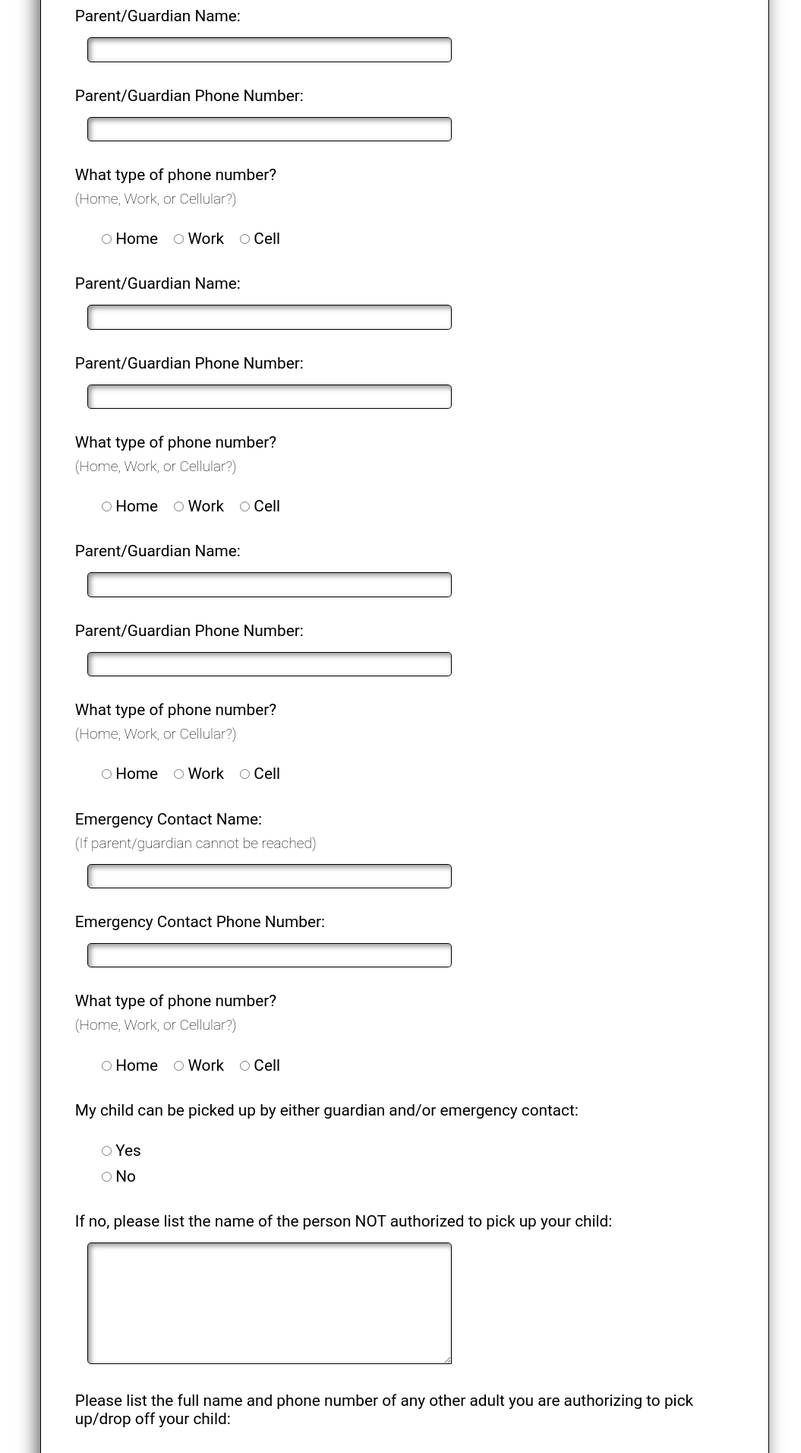
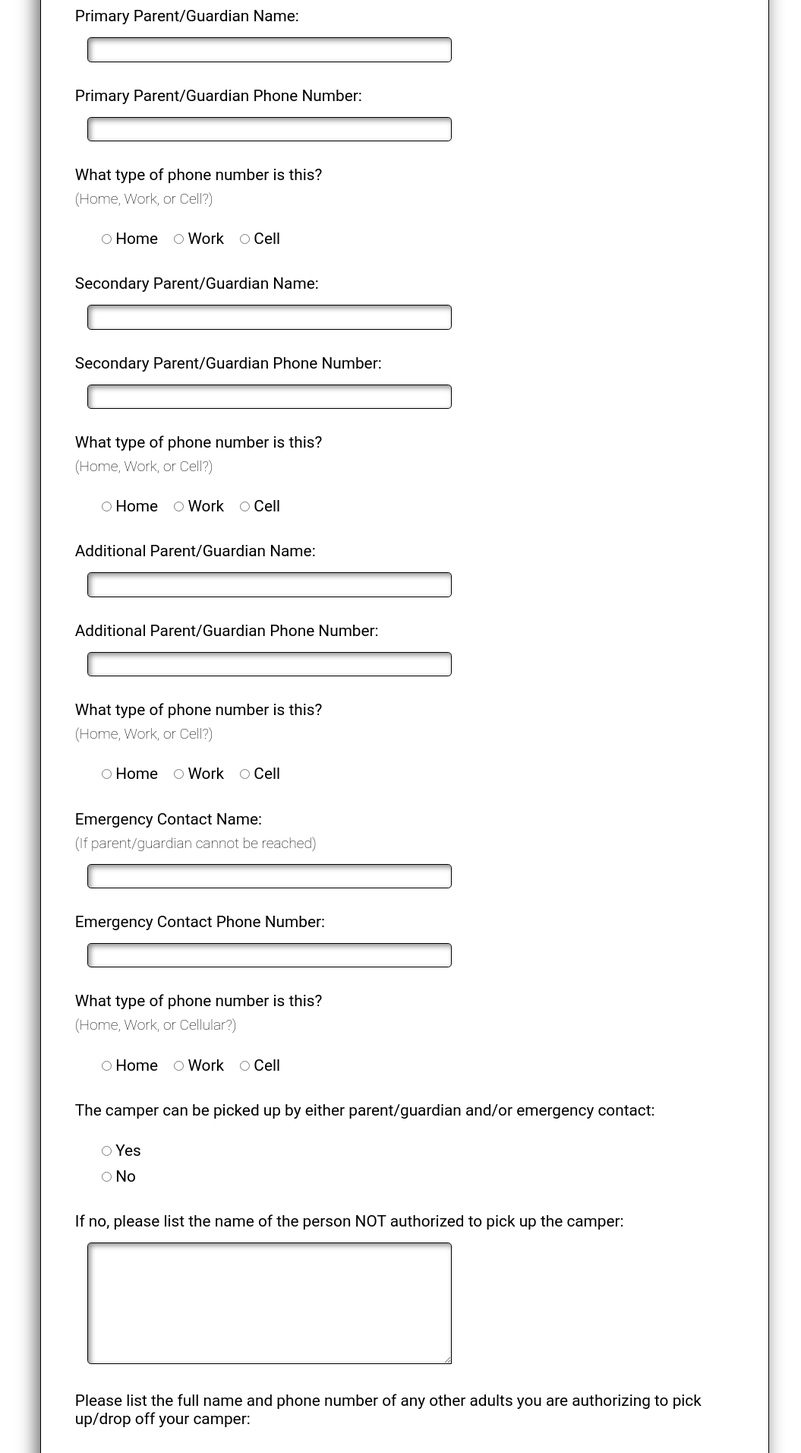
Before and after one commit to Team-Allies/camp-aspyre, a Django app: page /ASPYRE-Medical-Form/ in a window 1280 px wide. Shown: the part 840-2752 px from the top of the page at 76% size, without its empty margins (107-1162 px from the left). Run offline with Django 3.2, Linux system fonts and the light colour scheme; a user stored in the database is signed in; tables that the repository leaves empty hold one stand-in row (values such as "Sample post").

Commit message:
fixes multiple choice in medical form, comments out signature fields for parent and camper

```diff
--- a/core/forms.py
+++ b/core/forms.py
@@ -58,6 +58,10 @@ class CamperScholarshipForm(forms.Form):
 
 
 class CamperMedicalForm(forms.Form):
+  # class Meta:
+  #   model = MedicalInformation
+  #   fields = "__all__"
+
 
 #|=====| Section 1 - BASIC CONTACT INFO |=====|#
 
@@ -166,14 +170,14 @@ class CamperMedicalForm(forms.Form):
     ('Nut-free','Nut-free'),
     ('Gluten-free','Gluten-free'),
   )
-  camper_dietary_preference_choices = forms.ChoiceField(choices=DIETARY_PREFERENCE_CHOICES, widget=forms.CheckboxSelectMultiple(attrs={'class':'radio_field_input'}))
+  camper_dietary_preference_choices = forms.MultipleChoiceField(choices=DIETARY_PREFERENCE_CHOICES, widget=forms.CheckboxSelectMultiple(attrs={'class':'radio_field_input'}))
   does_camper_have_any_food_allergies = forms.CharField(required=True, widget=forms.Textarea(attrs={'class':'textarea_field_input'}))
   does_camper_have_any_drug_other_allergies = forms.CharField(required=True, max_length=255, widget=forms.Textarea(attrs={'class':'textarea_field_input'}))
 
 #|=====| Section 4 - PHYSICAL HEALTH HISTORY/IMMUNIZATIONS |=====|#
 
   CAMPER_PHYSICAL_HEALTH_HISTORY_CHOICES = (
-    ('Recent Injury , Illness or Infectious Disease', 'Recent Injury , Illness or Infectious Disease'),
+    ('Recent Injury, Illness or Infectious Disease', 'Recent Injury, Illness or Infectious Disease'),
     ('Chronic or Recurring Illness', 'Chronic or Recurring Illness'),
     ('Asthma', 'Asthma'),
     ('Dysmenorrhea', 'Dysmenorrhea'),
@@ -204,7 +208,7 @@ class CamperMedicalForm(forms.Form):
     ('Wearing Medic Alert ID', 'Wearing Medic Alert ID'),
     ('other unlisted medical history', 'other unlisted medical history'),
   )
-  camper_physical_health_history_choices = forms.ChoiceField(choices=CAMPER_PHYSICAL_HEALTH_HISTORY_CHOICES, widget=forms.CheckboxSelectMultiple(attrs={'class':'radio_field_input'}))
+  camper_physical_health_history_choices = forms.MultipleChoiceField(choices=CAMPER_PHYSICAL_HEALTH_HISTORY_CHOICES, widget=forms.CheckboxSelectMultiple(attrs={'class':'radio_field_input'}))
   explain_any_other_unlisted_medical_history = forms.CharField(max_length=255, widget=forms.Textarea(attrs={'class':'textarea_field_input'}))
   provide_explanation_of_any_checked_medical_history_items = forms.CharField(max_length=255, widget=forms.Textarea(attrs={'class':'textarea_field_input'}))
   does_camper_have_any_physical_activities_to_be_limited_or_restricted = forms.CharField(max_length=255, widget=forms.Textarea(attrs={'class':'textarea_field_input'}))
@@ -233,22 +237,22 @@ class CamperMedicalForm(forms.Form):
 #|=====| Section 5 - MENTAL HEALTH HISTORY |=====|#
 
   MENTAL_HEALTH_HISTORY_CHOICES = (
-    ('Any Eating Disorders', 'Any Eating Disorders'),
-    ('Add or Adhd', 'Add or Adhd'),
-    ('Any Audio Visual Hallucinations', 'Any Audio Visual Hallucinations'),
+    ('Eating Disorders', 'Eating Disorders'),
+    ('ADD or ADHD', 'ADD or ADHD'),
+    ('Audio Visual Hallucinations', 'Audio Visual Hallucinations'),
     ('PTSD', 'PTSD'),
     ('Gender Dysphoria', 'Gender Dysphoria'),
-    ('Any Significant Life Event that continues to affect camper', 'Any Significant Life Event that continues to affect camper'),
-    ('Any Sexual Assault or Sexual Violence', 'Any Sexual Assault or Sexual Violence'),
+    ('Significant Life Event that continues to affect camper', 'Significant Life Event that continues to affect camper'),
+    ('Sexual Assault or Sexual Violence', 'Sexual Assault or Sexual Violence'),
     ('Depression', 'Depression'),
     ('Obsessive Compulsive Disorder', 'Obsessive Compulsive Disorder'),
-    ('Any Panic Attacks', 'Any Panic Attacks'),
+    ('Panic Attacks', 'Panic Attacks'),
     ('Anxiety', 'Anxiety'),
-    ('Any Mental or Verbal Abuse', 'Any Mental or Verbal Abuse'),
-    ('Any Physical Abuse', 'Any Physical Abuse'),
-    ('Any Trouble Sleeping or Sleep Disorders', 'Any Trouble Sleeping or Sleep Disorders'),
+    ('Mental or Verbal Abuse', 'Mental or Verbal Abuse'),
+    ('Physical Abuse', 'Physical Abuse'),
+    ('Trouble Sleeping or Sleep Disorders', 'Trouble Sleeping or Sleep Disorders'),
   )
-  camper_mental_health_history_choices = forms.ChoiceField(choices=MENTAL_HEALTH_HISTORY_CHOICES, widget=forms.CheckboxSelectMultiple(attrs={'class':'radio_field_input'}))
+  camper_mental_health_history_choices = forms.MultipleChoiceField(choices=MENTAL_HEALTH_HISTORY_CHOICES, widget=forms.CheckboxSelectMultiple(attrs={'class':'radio_field_input'}))
   any_other_unlisted_mental_illnesses = forms.CharField(max_length=255, widget=forms.Textarea(attrs={'class':'textarea_field_input'}))
   provide_explanation_for_any_checked_mental_illness_items = forms.CharField(max_length=255, widget=forms.Textarea(attrs={'class':'textarea_field_input'}))
   does_camper_have_any_triggers_to_be_aware_of = forms.CharField(max_length=255, widget=forms.Textarea(attrs={'class':'text_field_input'}))
@@ -267,7 +271,7 @@ class CamperMedicalForm(forms.Form):
     ('I consent for all of the above', 'I consent for all of the above'),
     ('I do not want any over the counter medications to be given', 'I do not want any over the counter medications to be given'),
   )
-  guardian_authorized_over_counter_medications_choices = forms.ChoiceField(choices=AUTHORIZED_OVER_COUNTER_MEDICATIONS_CHOICES, widget=forms.CheckboxSelectMultiple(attrs={'class':'radio_field_input'}))
+  guardian_authorized_over_counter_medications_choices = forms.MultipleChoiceField(choices=AUTHORIZED_OVER_COUNTER_MEDICATIONS_CHOICES, widget=forms.CheckboxSelectMultiple(attrs={'class':'radio_field_input'}))
 
   guardian_consent_to_give_over_the_counter_medications = forms.BooleanField(required=True, widget=forms.CheckboxInput(attrs={'class':'boolean_field_input'}))
 
--- a/core/templates/core/camper_medical_form.html
+++ b/core/templates/core/camper_medical_form.html
@@ -8,8 +8,8 @@
     <form class="camper_form">
         {% csrf_token %}
         <div class="camper_form_title_container">
-            <h1>A Safer Place for Youth to Reach for Excellence</h1>
-            <h2>{{ camp.start_date.year }} Leadership Camp Confirmation Packet</h2>
+            <h1>Camp ASPYRE</h1>
+            <h2>{{ camp.start_date.year }} Medical Information Packet</h2>
         </div>
         <ol class="table_of_contents">
             <li><a href="#section1">BASIC CONTACT INFO</a></li>
@@ -43,46 +43,46 @@
             </div>
             <div class="section_content">
                 <div class="text_field">
-                    <h5 class="field_title">Parent/Guardian Name:</h5>
+                    <h5 class="field_title">Primary Parent/Guardian Name:</h5>
                     {{ form.first_guardian_name }}
                 </div>
                 <div class="text_field">
-                    <h5 class="field_title">Parent/Guardian Phone Number:</h5>
+                    <h5 class="field_title">Primary Parent/Guardian Phone Number:</h5>
                     {{ form.first_guardian_phone_number }}
                 </div>
                 <div class="text_field">
-                    <h5 class="field_title">What type of phone number?</h5>
-                    <p class="hint_text">(Home, Work, or Cellular?)</p>
+                    <h5 class="field_title">What type of phone number is this?</h5>
+                    <p class="hint_text">(Home, Work, or Cell?)</p>
                     <ul class="horizontal">
                         <li>{{ form.first_guardian_home_work_or_cell }}</li>
                     </ul>
                 </div>
                 <div class="text_field">
-                    <h5 class="field_title">Parent/Guardian Name:</h5>
+                    <h5 class="field_title">Secondary Parent/Guardian Name:</h5>
                     {{ form.second_guardian_name }}
                 </div>
                 <div class="text_field">
-                    <h5 class="field_title">Parent/Guardian Phone Number:</h5>
+                    <h5 class="field_title">Secondary Parent/Guardian Phone Number:</h5>
                     {{form.second_guardian_phone_number }}
                 </div>
                 <div class="text_field">
-                    <h5 class="field_title">What type of phone number?</h5>
-                    <p class="hint_text">(Home, Work, or Cellular?)</p>
+                    <h5 class="field_title">What type of phone number is this?</h5>
+                    <p class="hint_text">(Home, Work, or Cell?)</p>
                     <ul class="horizontal">
                         <li>{{ form.second_guardian_home_work_or_cell }}</li>
                     </ul>
                 </div>
                 <div class="text_field">
-                    <h5 class="field_title">Parent/Guardian Name:</h5>
+                    <h5 class="field_title">Additional Parent/Guardian Name:</h5>
                     {{ form.third_guardian_name }}
                 </div>
                 <div class="text_field">
-                    <h5 class="field_title">Parent/Guardian Phone Number:</h5>
+                    <h5 class="field_title">Additional Parent/Guardian Phone Number:</h5>
                     {{ form.third_guardian_phone_number }}
                 </div>
                 <div class="text_field">
-                    <h5 class="field_title">What type of phone number?</h5>
-                    <p class="hint_text">(Home, Work, or Cellular?)</p>
+                    <h5 class="field_title">What type of phone number is this?</h5>
+                    <p class="hint_text">(Home, Work, or Cell?)</p>
                     <ul class="horizontal">
                         <li>{{ form.third_guardian_home_work_or_cell }}</li>
                     </ul>
@@ -97,37 +97,37 @@
                     {{ form.emergency_contact_phone_number }}
                 </div>
                 <div class="text_field">
-                    <h5 class="field_title">What type of phone number?</h5>
+                    <h5 class="field_title">What type of phone number is this?</h5>
                     <p class="hint_text">(Home, Work, or Cellular?)</p>
                     <ul class="horizontal">
                         <li>{{ form.emergency_home_work_cell }}</li>
                     </ul>
                 </div>
                 <div class="text_field">
-                    <h5 class="field_title">My child can be picked up by either guardian and/or emergency contact:</h5>
+                    <h5 class="field_title">The camper can be picked up by either parent/guardian and/or emergency contact:</h5>
                     {{ form.can_camper_be_picked_up_by_guardian_or_emergency_contact }}
                 </div>
                 <div class="text_field">
-                    <h5 class="field_title">If no, please list the name of the person NOT authorized to pick up your child:</h5>
+                    <h5 class="field_title">If no, please list the name of the person NOT authorized to pick up the camper:</h5>
                     {{ form.any_unauthorized_persons_that_can_pick_up_camper }}
                 </div>
                 <div class="text_field">
-                    <h5 class="field_title">Please list the full name and phone number of any other adult you are authorizing to pick up/drop off your child:</h5>
+                    <h5 class="field_title">Please list the full name and phone number of any other adults you are authorizing to pick up/drop off your camper:</h5>
                 </div>
                 <div class="text_field">
-                    <h5 class="field_title">Authorized Persons Full Name:</h5>
+                    <h5 class="field_title">Authorized Person's Full Name:</h5>
                     {{ form.first_authorized_persons_name }}
                 </div>
                 <div class="text_field">
-                    <h5 class="field_title">Authorized Persons Phone Number:</h5>
+                    <h5 class="field_title">Authorized Person's Phone Number:</h5>
                     {{ form.first_authorized_persons_phone }}
                 </div>
                 <div class="text_field">
-                    <h5 class="field_title">Authorized Persons Full Name:</h5>
+                    <h5 class="field_title">Secondary Authorized Person's Full Name:</h5>
                     {{ form.second_authorized_persons_name }}
                 </div>
                 <div class="text_field">
-                    <h5 class="field_title">Authorized Persons Phone Number:</h5>
+                    <h5 class="field_title">Secondary Authorized Person's Phone Number:</h5>
                     {{ form.second_authorized_persons_phone }}
                 </div>
                 <div class="text_field">
@@ -139,7 +139,7 @@
                     {{ form.family_physician_NP_PA_phone_number }}
                 </div>
                 <div class="text_field">
-                    <h5 class="field_title">Youth’s Mental Healthcare Provider Name:</h5>
+                    <h5 class="field_title">Camper’s Mental Healthcare Provider Name:</h5>
                     {{ form.mental_healthcare_provider_name }}
                 </div>
                 <div class="text_field">
@@ -158,11 +158,12 @@
             </div>
             <div class="section_content">
                 <div class="text_field">
-                    <h5 class="field_title">Will the youth be taking medications while at camp?</h5>
+                    <h5 class="field_title">Will the camper be taking medications while at camp?</h5>
                     {{ form.will_camper_take_medication_while_at_camp }}
                 </div>
                 <div class="text_field">
-                <p class="hint_text">Please list all (prescription and non-prescription) medications or provide a copy of the youth’s medication list. When you check-in at camp, please provide all medications in their original packaging that identifies the prescribing physician (if prescription drug), the name of the medication, the dosage, and frequency of administration. Please have medication in a ziplock bag labeled with your child’s first and last name along with birth date. Medications will be turned over to our volunteer Nurse onsite during registration.</p>
+                <p class="hint_text">Please list all prescription and non-prescription medications, or provide a copy of the camper’s medication list. When you check-in at camp, please provide all medications in their original packaging that identifies the prescribing
+                    Physician (if prescription drug), the name of the medication, the dosage, and the frequency of administration. Please have medication in a ziplock bag labeled with the camper’s first and last name along with their date of birth. Medications will be turned over to our volunteer Nurse onsite during registration.</p>
                     <h5 class="field_title">Medication:</h5>
                     {{ form.first_medication_name }}
                 </div>
@@ -328,7 +329,7 @@
 
         <section id="section3" class="section">
             <div class="section_header">
-                <h3>SECTION 3 - Dietary Preferrences/Allergies</h3>
+                <h3>SECTION 3 - Dietary Preferences/Allergies</h3>
                 <p><a class="form_nav" href="#top_of_page">Jump to Top</a></p>
             </div>
             <div class="section_content">
@@ -338,12 +339,12 @@
                 </div>
                 <div class="text_field">
                     <h5 class="field_title">Food Allergies:</h5>
-                    <p class="hint_text">(Please specify and list reactions)</p>
+                    <p class="hint_text">(Please specify and list reactions.)</p>
                     {{ form.does_camper_have_any_food_allergies }}
                 </div>
                 <div class="text_field">
                     <h5 class="field_title">Known Drug Allergies/Other Allergies:</h5>
-                    <p class="hint_text">(Please specify and list reactions)</p>
+                    <p class="hint_text">(Please specify and list reactions.)</p>
                     {{ form.does_camper_have_any_drug_other_allergies }}
                 </div>
             </div>
@@ -358,11 +359,12 @@
             </div>
             <div class="section_content">
                 <div class="text_field">
-                    <p class="hint_text">Does the camper have a history of or is prone to any of the following (Please check all that apply)</p>
+                    <p class="hint_text">Does the camper have a history of, or is prone to any of the following:
+                    <p class="hint_text">(Please check all that apply)</p>
                     {{ form.camper_physical_health_history_choices }}
                 </div>
                 <div class="text_field">
-                    <h5 class="field_title">Please list the number and provide explanation for any checked items:</h5>
+                    <h5 class="field_title">Please provide explanation for any checked items:</h5>
                     {{ form.provide_explanation_of_any_checked_medical_history_items }}
                 </div>
                 <div class="text_field">
@@ -464,8 +466,8 @@
             </div>
             <div class="section_content">
                 <div class="text_field">
-                    <h5 class="field_title">Has the camper have a history of any of the following:</h5>
-                    <p class="hint_text">(Please check all that apply)</p>
+                    <h5 class="field_title">Does the camper have a history of any of the following?</h5>
+                    <p class="hint_text">(Please check all that apply.)</p>
                     {{ form.camper_mental_health_history_choices }}
                 </div>
                 <div class="text_field">
@@ -883,7 +885,7 @@
 
         <div class="save_submit_button_container">
             <button class="save_button" value="Save">Save/Continue Later</button>
-            <button class="submit_button" type="submit">SUBMIT</button>
+            <button class="submit_button" formmethod="POST" type="submit">SUBMIT</button>
         </div>
 
     </form>
--- a/core/views.py
+++ b/core/views.py
@@ -83,6 +83,7 @@ def camper_medical_form(request):
   camp=Camp.objects.get(pk=1)
   if request.method == 'POST':
     form = CamperMedicalForm(request.POST)
+    breakpoint()
     if form.is_valid():
       form_data = form.cleaned_data
       first_guardian_name = form.data.get("first_guardian_name")
```
Also changed, not shown: core/models.py (+32 -37 lines), core/templates/core/camper_registration.html (+10 -8 lines), core/templates/core/camper_scholarship.html (+4 -5 lines), core/migrations/0005_auto_20191203_2333.py (added).
